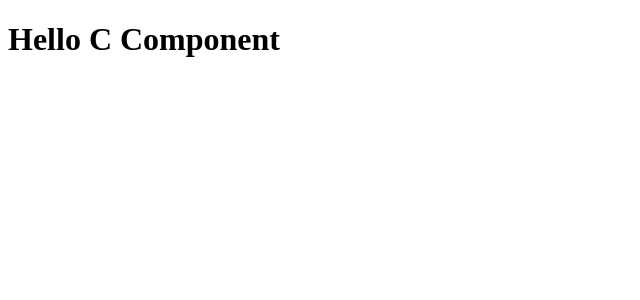
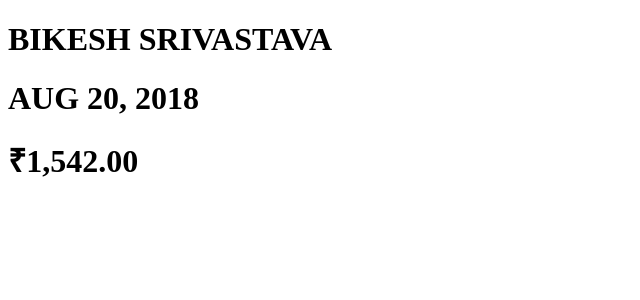
Before and after one commit to Bikeshs/CromaNgDecWEBatch, an Angular app: page /c in a window 1280 px wide. Shown: the top 300 px of the page, without its empty margins (0-640 px from the left). Built offline with nearby package versions, Linux system fonts and the light colour scheme.

Commit message:
pipe example

```diff
--- a/src/app/routeexample/b.component.ts
+++ b/src/app/routeexample/b.component.ts
@@ -13,6 +13,6 @@ export class BComponent {
             this.name = obj.name;
         }
         )
-        title: 'Hello B Component';
+        this.name = localStorage.getItem('name').toString();
     }
 }
--- a/src/app/routeexample/c.component.html
+++ b/src/app/routeexample/c.component.html
@@ -1 +1,3 @@
-<h1>Hello C Component</h1>
+<h1>{{title | uppercase}}</h1>
+<h1>{{DOB |date | uppercase}}</h1>
+<h1>{{amt |currency:'INR'}}</h1>
--- a/src/app/routeexample/c.component.ts
+++ b/src/app/routeexample/c.component.ts
@@ -1,8 +1,16 @@
-import { Component } from "@angular/core";
+import { Component,Pipe } from "@angular/core";
+import { Transform } from "stream";
 @Component({
     selector: 'ccomp',
     templateUrl: './c.component.html'
 })
 export class CComponent {
-    title: 'Hello C Component';
+    title = 'Hello C Component';
+    DOB;
+    amt;
+    constructor() {
+        this.title = "Bikesh Srivastava";
+        this.DOB = new Date('08/20/2018');
+        this.amt = "1542";
+    }
 }
--- a/src/app/routeexample/login.component.ts
+++ b/src/app/routeexample/login.component.ts
@@ -7,11 +7,13 @@ import { Router } from "@angular/router";
 export class LoginComponent {
     Id;
     constructor(private route: Router) {
-
+        localStorage.setItem('name','bbbbb');
+        localStorage.setItem('name1','bbbbb1');
     }
     title: 'Hello login Component';
     go() {
-        this.route.navigate(['./a',1,'bikesh']);
+        //this.route.navigate(['./a',15,'bikeshsrrrr']);
         //this.route.navigate(['./b'], { queryParams: { id: this.Id, name: 'Bikesh' } });
+        this.route.navigate(['./c']);
     }
 }
```
